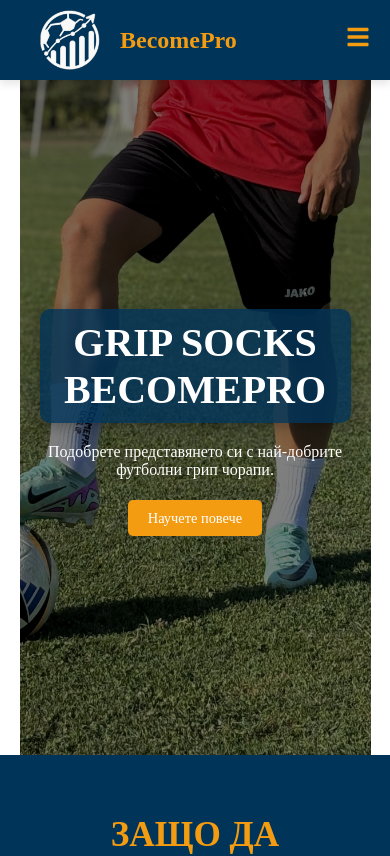
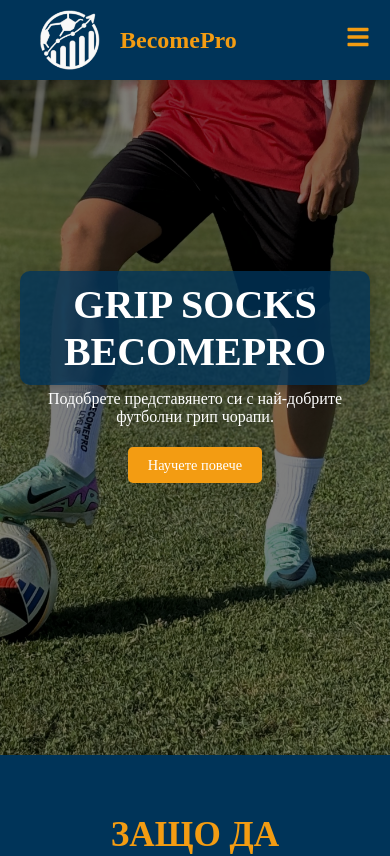
Before and after one commit to al-badarin/Grip-Socks-BecomePro-Website, a React (Vite) app in the folder grip-socks-becomepro/: page / in a window 390 px wide. Shown: the top 856 px of the page. Built offline with nearby package versions, Linux system fonts and the light colour scheme.

Commit message:
Update Hero.module.css

```diff
--- a/grip-socks-becomepro/src/components/Hero/Hero.module.css
+++ b/grip-socks-becomepro/src/components/Hero/Hero.module.css
@@ -4,7 +4,7 @@
   background-position: center;
   background-repeat: no-repeat;
   height: 80vh; /* Full viewport height */
-  width: 90%;
+  width: 100%;
   margin: 0 auto;
   display: flex;
   justify-content: center;
@@ -36,11 +36,12 @@
   z-index: 2;
   max-width: 800px;
   padding: 0 20px;
+  margin-bottom: 90px;
 }
 
 .heroTitle {
-  font-size: 4rem; /* Increased font size */
-  margin-bottom: 20px;
+  font-size: 3rem; /* Increased font size */
+  margin-bottom: 5px;
   font-weight: 800; /* Increased font weight */
   text-transform: uppercase;
   color: #ffffff; /* White text */
@@ -58,6 +59,7 @@
 
 .heroSubtitle {
   font-size: 1.5rem;
+  /* margin-top: 50px; */
   margin-bottom: 30px;
   color: #ffffff; /* White text for subtitle */
 }
@@ -80,7 +82,7 @@
 /* Responsive Design */
 @media (max-width: 768px) {
   .heroTitle {
-    font-size: 3rem;
+    font-size: 2rem;
   }
 
   .heroSubtitle {
```
